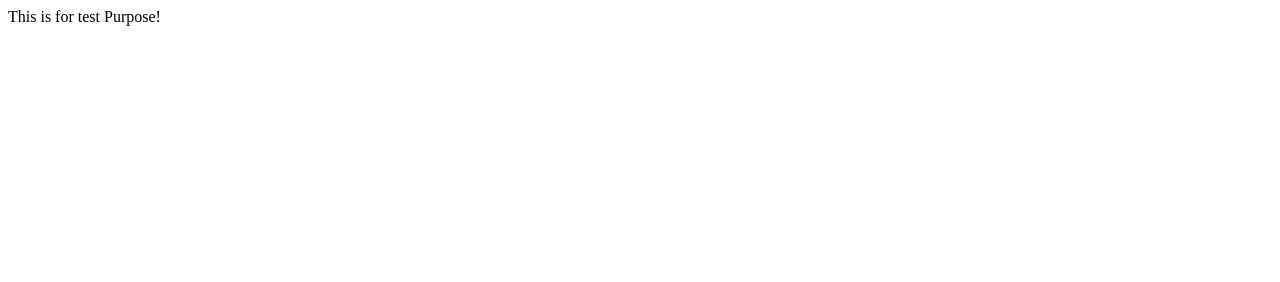
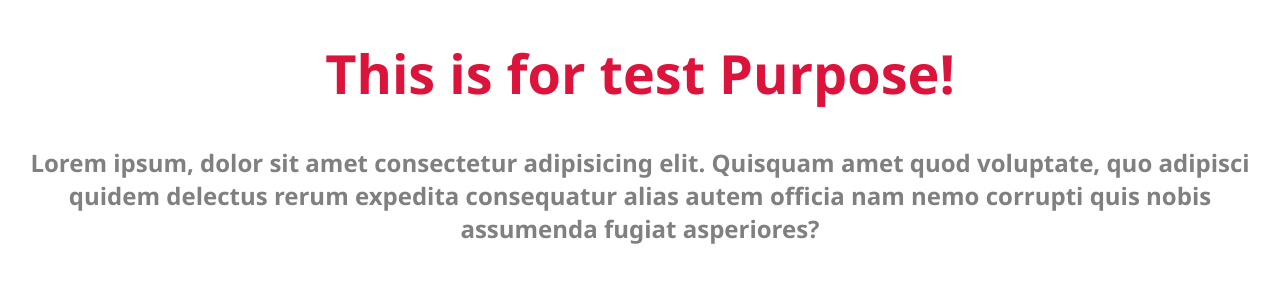
Before and after one commit to Rittik-007/ph-two, a plain HTML site: page index.html in a window 1280 px wide. Drawn offline with Linux system fonts and the light colour scheme.

Commit message:
trying to figureout

```diff
--- a/index.html
+++ b/index.html
@@ -4,8 +4,11 @@
     <meta charset="UTF-8">
     <meta name="viewport" content="width=device-width, initial-scale=1.0">
     <title>PH test</title>
+
+    <link rel="stylesheet" href="style.css">
 </head>
 <body>
-    This is for test Purpose!
+    <h1>This is for test Purpose!</h1>
+    <p>Lorem ipsum, dolor sit amet consectetur adipisicing elit. Quisquam amet quod voluptate, quo adipisci quidem delectus rerum expedita consequatur alias autem officia nam nemo corrupti quis nobis assumenda fugiat asperiores?</p>
 </body>
 </html>
--- /dev/null
+++ b/style.css
@@ -0,0 +1,14 @@
+h1{
+    color: crimson;
+    font-family: 'Segoe UI', Tahoma, Geneva, Verdana, sans-serif;
+    font-size: 54px;
+    text-align: center;
+}
+
+p{
+    font-family: 'Segoe UI', Tahoma, Geneva, Verdana, sans-serif;
+    font-size: 24px;
+    font-weight: 800;
+    color: gray;
+    text-align: center;
+}
```
